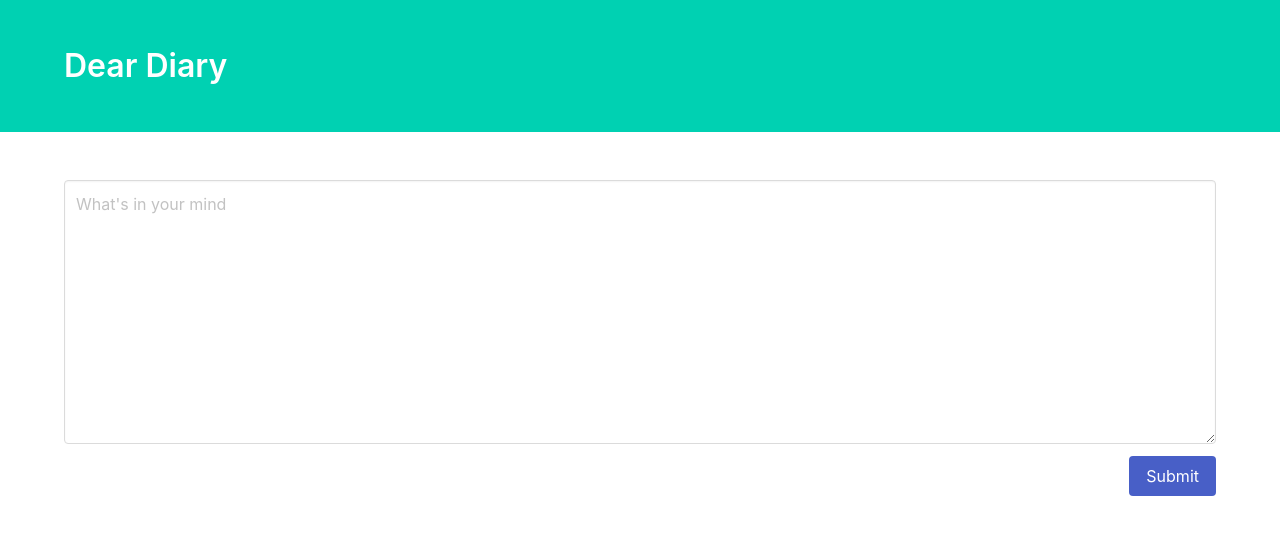
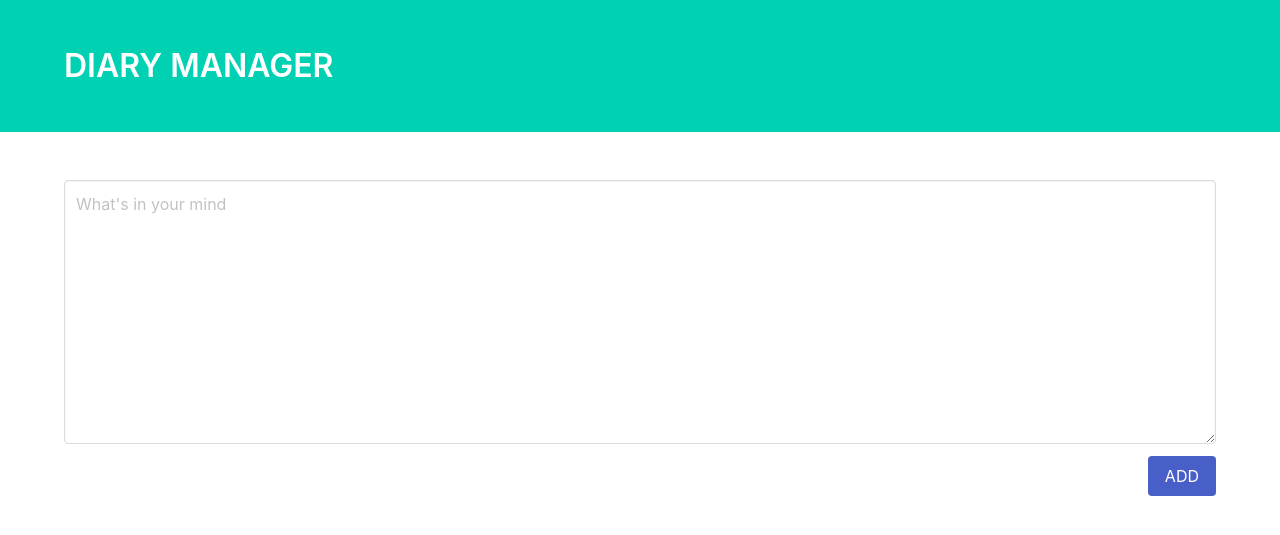
Before and after one commit to pandeyroshan/Virtual-Diary, a Django app: page /add/ in a window 1280 px wide. Shown: the top 535 px of the page. Run offline with Django 3.2, Linux system fonts and the light colour scheme; some libraries are stand-ins or nearby versions.

Commit message:
Final Commit

```diff
--- a/entries/templates/entries/add.html
+++ b/entries/templates/entries/add.html
@@ -14,7 +14,7 @@
         <div class="hero-body">
             <div class="container">
                 <h1 class="title">
-                    Dear Diary
+                    DIARY MANAGER
                 </h1>
             </div>
         </div>
@@ -30,14 +30,12 @@
                 </div>
                 <div class="field is-grouped is-grouped-right">
                     <div class="control">
-                        <button class="button is-link">Submit</button>
+                        <button class="button is-link">ADD</button>
                     </div>
                 </div>
             </form>
         </div>
     </section>
-    <footer class="footer">
-    </footer>
 </body>
 
 </html>
--- a/entries/templates/entries/index.html
+++ b/entries/templates/entries/index.html
@@ -39,8 +39,8 @@
         </div>
     </section>
     <div class="d-flex justify-content-end">
-        <a href="{% url 'add' %}"><button type="button" class="btn btn-outline-success pull-right mr-3">ADD MOMENT</button></a>
-        <a href="{% url 'reset' %}"><button type="button" class="btn btn-outline-danger pull-right mr-3">RESET DIARY</button></a>
+        <a href="{% url 'add' %}"><button type="button" class="btn btn-outline-success pull-right mr-3 mb-3">ADD MOMENT</button></a>
+        <a href="{% url 'reset' %}"><button type="button" class="btn btn-outline-danger pull-right mr-3 mb-3">RESET DIARY</button></a>
     </div>
 </body>
 
```
Also changed, not shown: db.sqlite3.
